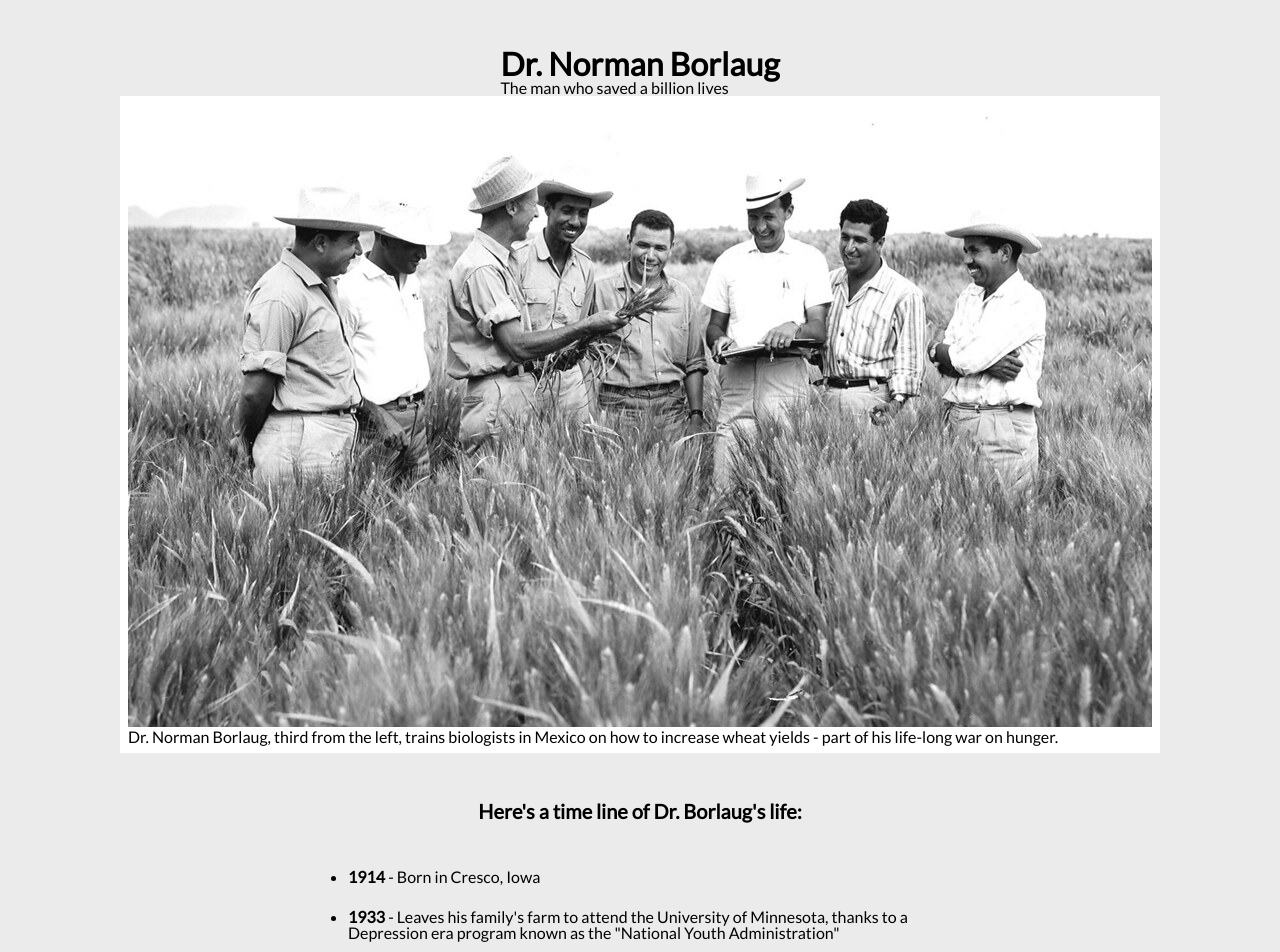
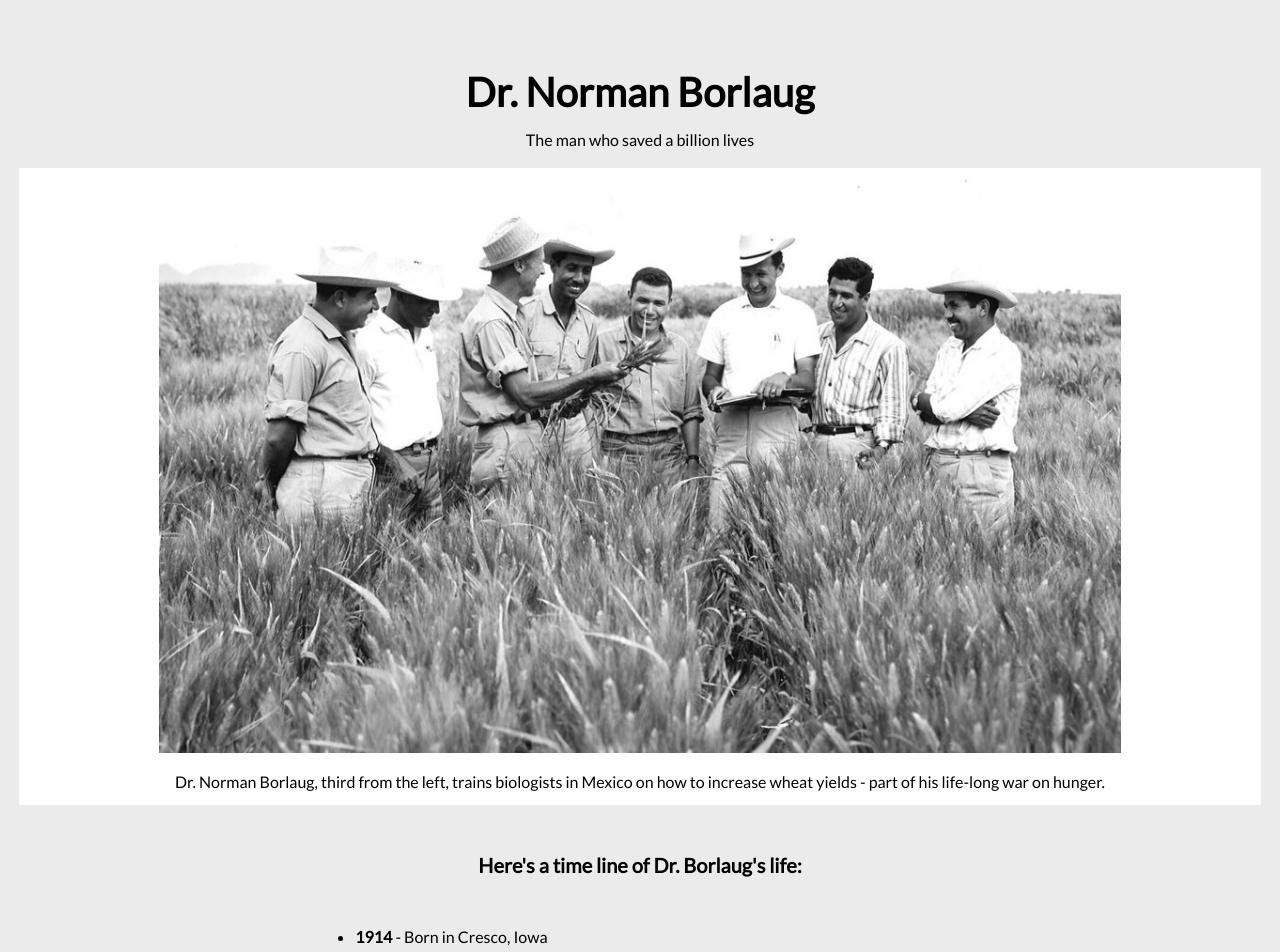
Before and after one commit to luistapiaco/tribute-page, a plain HTML site: page index.html in a window 1280 px wide. Shown: the top 952 px of the page. Drawn offline with Linux system fonts and the light colour scheme.

Commit message:
Clone FCC's design

```diff
--- a/css/style.css
+++ b/css/style.css
@@ -1,4 +1,7 @@
+*,
 html {
+  box-sizing: border-box;
+  line-height: 1.5em;
   font-family: "Lato", sans-serif;
 }
 
@@ -7,7 +10,23 @@ body {
   flex-direction: column;
   align-items: center;
   background: rgb(235, 235, 235);
-  margin: 3em;
+  margin: 2em 1.2em;
+}
+
+header {
+  text-align: center;
+  padding: 0 2em;
+}
+
+h1,
+#title {
+  font-size: 2.5em;
+  font-weight: 900;
+  margin-top: 1em;
+}
+
+header p {
+  padding: 1.25em 0;
 }
 
 main {
@@ -20,11 +39,23 @@ main {
   background: white;
   padding: 0.5em;
   margin: 0;
+  text-align: center;
 }
 
 img {
   max-width: 100%;
   height: auto;
+}
+
+#img-div p {
+  font-size: 16px;
+  margin: 0.7em 0;
+}
+
+@media (min-width: 1125px) {
+  #img-div {
+    padding: 0 140px;
+  }
 }
 
 #tribute-info {
@@ -37,24 +68,29 @@ img {
   gap: 3em;
 }
 
+h2 {
+  font-size: 1.25em;
+  font-weight: 900;
+  text-align: center;
+}
+
+.quote {
+  margin-right: 1.7em;
+}
+
+.quote-author {
+  margin-top: 1em;
+}
+
 p.further-read {
   font-size: 1.2em;
   font-weight: 600;
+  text-align: center;
 }
 
 /* characters */
 
 strong {
-  font-weight: 900;
-}
-
-h1 {
-  font-size: 2em;
-  font-weight: 900;
-}
-
-h2 {
-  font-size: 1.25em;
   font-weight: 900;
 }
 
@@ -65,10 +101,11 @@ p {
 ul {
   display: flex;
   flex-direction: column;
-  gap: 1.5em;
+  gap: 1.4em;
 }
 
 ul li {
   list-style-type: disc;
-  margin-left: 1.75em;
+  margin-left: 2.2em;
+  margin-right: 0.5em;
 }
--- a/index.html
+++ b/index.html
@@ -32,7 +32,7 @@
           on how to increase wheat yields - part of his life-long war on hunger.
         </p>
       </div>
-      <div id="tribute-info">
+      <article id="tribute-info">
         <h2>Here's a time line of Dr. Borlaug's life:</h2>
         <div class="content">
           <ul>
@@ -112,14 +112,14 @@
           </ul>
         </div>
         <div class="quote">
-          <p>
+          <p class="quote-content">
             "Borlaug's life and achievement are testimony to the far-reaching
             contribution that one man's towering intellect, persistence and
             scientific vision can make to human peace and progress."
           </p>
-          <p>-- Indian Prime Minister Manmohan Singh</p>
+          <p class="quote-author">-- Indian Prime Minister Manmohan Singh</p>
         </div>
-      </div>
+      </article>
       <p class="further-read">
         If you have time, you should read more about this incredible human being
         on his
```
